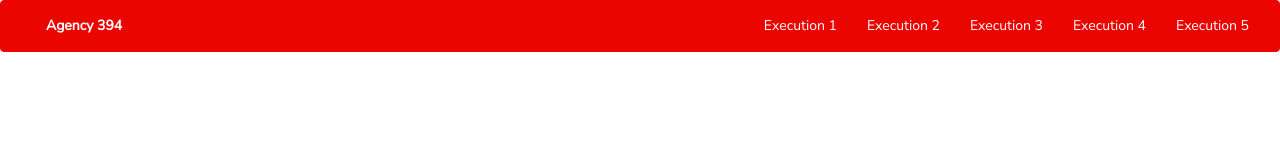
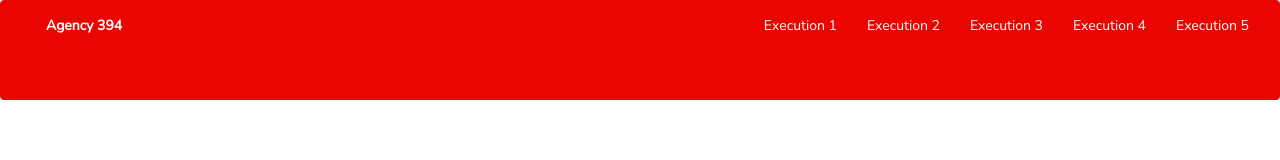
Before and after one commit to agency394/executions, a plain HTML site: page index.html in a window 1280 px wide. Drawn offline with nearby package versions, Linux system fonts and the light colour scheme.

Commit message:
Update index.html

```diff
--- a/index.html
+++ b/index.html
@@ -14,7 +14,7 @@
 
   <body>
 <!--begin nav-->
-  <nav class="navbar navbar-default" role="navigation">
+  <nav class="navbar navbar-default" role="navigation" style="height: 100px;">
     <div class="container-fluid">
         <div class="navbar-header">
           <button type="button" class="navbar-toggle" data-toggle="collapse" data-target=".navbar-collapse">
```
